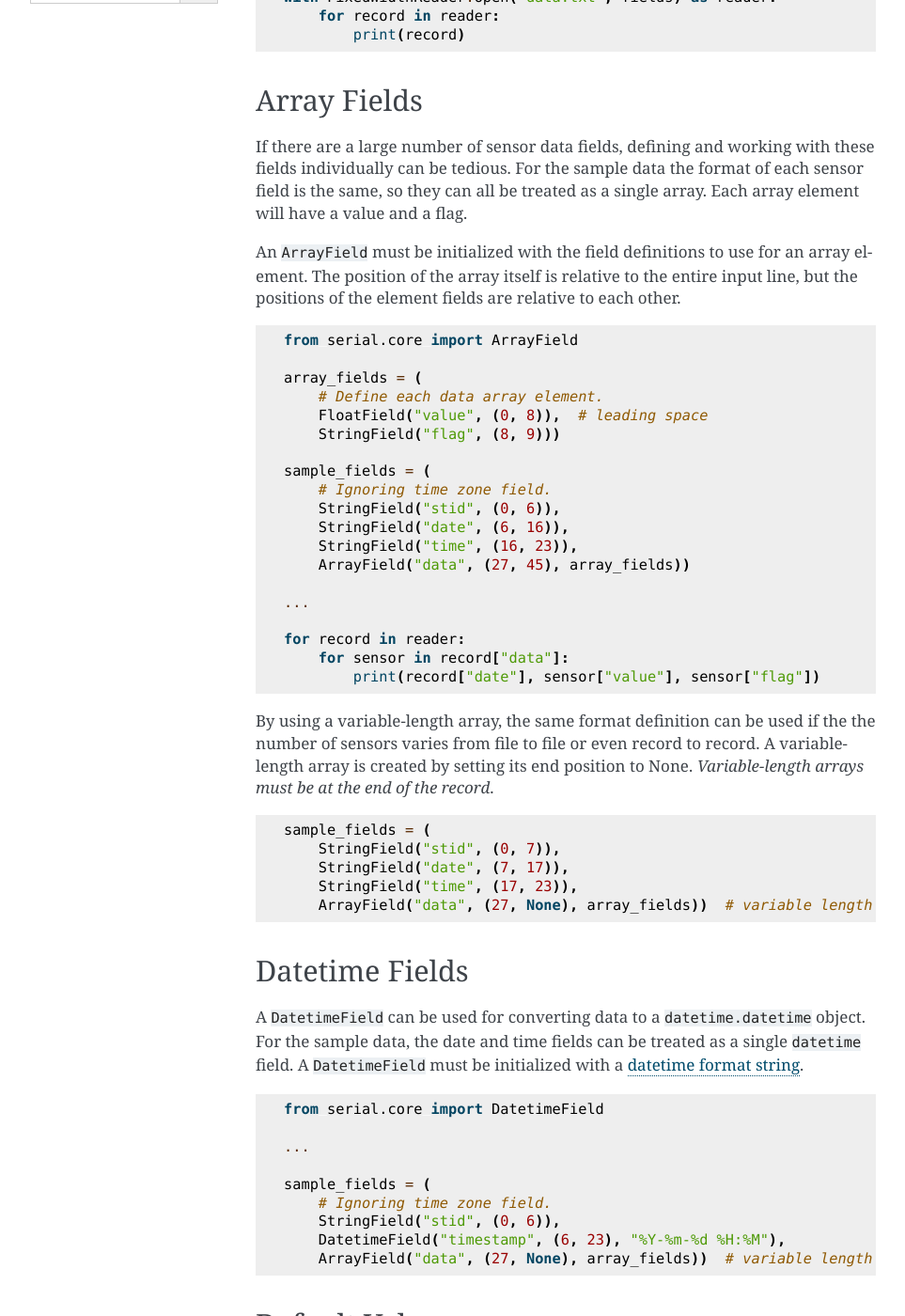
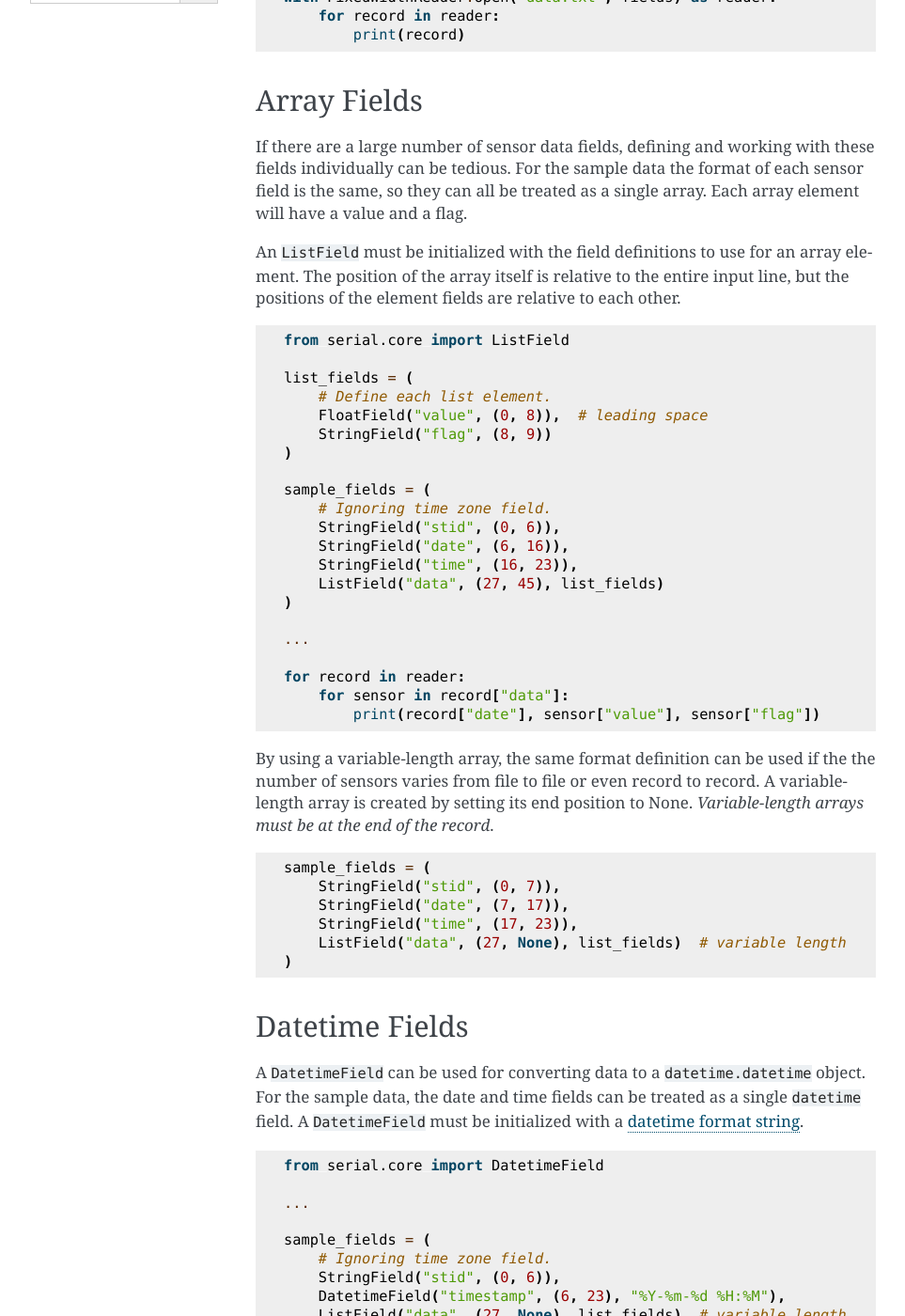
Before and after one commit to mdklatt/serial-python, a Sphinx documentation site: the page built from docs/tutorial.rst, in a window 1280 px wide and 1400 px high, scrolled down 881 px. Shown: the whole window at 94% size, without its empty margins (148-1111 px from the left). Built offline with Sphinx 7.4.7, drawn with Linux system fonts in a browser that asks for light colours; the version number is read from the project's files by our own code; some of the changed text lies outside the part shown.

Commit message:
Removed deprecated `ArrayField` class

```diff
--- a/docs/tutorial.rst
+++ b/docs/tutorial.rst
@@ -53,26 +53,28 @@ with these fields individually can be tedious. For the sample data the
 format of each sensor field is the same, so they can all be treated as a
 single array. Each array element will have a value and a flag.
 
-An ``ArrayField`` must be initialized with the field definitions to use
+An ``ListField`` must be initialized with the field definitions to use
 for an array element. The position of the array itself is relative to
 the entire input line, but the positions of the element fields are
 relative to each other.
 
 ..  code-block:: python
 
-    from serial.core import ArrayField
+    from serial.core import ListField
 
-    array_fields = (
-        # Define each data array element.
+    list_fields = (
+        # Define each list element.
         FloatField("value", (0, 8)),  # leading space
-        StringField("flag", (8, 9)))
+        StringField("flag", (8, 9))
+    )
 
     sample_fields = (
         # Ignoring time zone field.
         StringField("stid", (0, 6)),
         StringField("date", (6, 16)),
         StringField("time", (16, 23)),
-        ArrayField("data", (27, 45), array_fields))
+        ListField("data", (27, 45), list_fields)
+    )
 
     ...
 
@@ -91,7 +93,8 @@ to None. *Variable-length arrays must be at the end of the record*.
         StringField("stid", (0, 7)),
         StringField("date", (7, 17)),
         StringField("time", (17, 23)),
-        ArrayField("data", (27, None), array_fields))  # variable length
+        ListField("data", (27, None), list_fields)  # variable length
+    )
 
 Datetime Fields
 ---------------
@@ -112,7 +115,8 @@ string <http://docs.python.org/2/library/datetime.html#strftime-strptime-behavio
         # Ignoring time zone field.
         StringField("stid", (0, 6)),
         DatetimeField("timestamp", (6, 23), "%Y-%m-%d %H:%M"),
-        ArrayField("data", (27, None), array_fields))  # variable length
+        ListField("data", (27, None), list_fields)  # variable length
+    )
 
 Default Values
 --------------
@@ -123,9 +127,10 @@ that field (``None`` by default).
 
 ..  code-block:: python
 
-    array_fields = (
+    list_fields = (
         FloatField("value", (0, 8)),
-        StringField("flag", (8, 9), default="M"))  # replace blanks with M
+        StringField("flag", (8, 9), default="M")  # replace blanks with M
+    )
 
 Writing Data
 ============
@@ -144,21 +149,23 @@ defined for a given data format using one set of field definitions.
 
     from serial.core import FixedWidthWriter
 
-    array_fields = (
+    list_fields = (
         FloatField("value", (0, 8), "8.2f"),  # don't forget leading space
-        StringField("flag", (8, 9), "1s"))
+        StringField("flag", (8, 9), "1s")
+    )
 
     sample_fields = (
         # Output fields must be listed in sequential order.
         StringField("stid", (0, 6), "6s"),
         DatetimeField("timestamp", (6, 23), "%Y-%m-%d %H:%M"),
         StringField("timezone", (23, 27), "3s", default="UTC"),
-        ArrayField("data", (27, None), array_fields))
+        ListField("data", (27, None), list_fields)
+    )
 
     with open("data.txt", "r") as istream, open("copy.txt", "w") as ostream:
         # Copy "data.txt" to "copy.txt".
-        reader = FixedWidthReader(istream, array_fields)
-        writer = FixedWidthWriter(ostream, array_fields)
+        reader = FixedWidthReader(istream, list_fields)
+        writer = FixedWidthWriter(ostream, list_fields)
         for record in reader:
             # Write each record to the stream.
             writer.write(record)
@@ -198,7 +205,7 @@ Delimited Data
 The ``DelimitedReader`` and ``DelimitedWriter`` classes can be used for
 reading and writing delimited data, e.g. a CSV file.
 
-::
+.. code-block::
 
     340010,2012-02-01 00:00,UTC,-999.00,M,-999.00,S
     340010,2012-03-01 00:00,UTC,72.00,,1.23,A
@@ -214,15 +221,17 @@ optional for most field types because a width is not required.
     from serial.core import DelimitedReader
     from serial.core import DelimitedWriter
 
-    array_fields = (
+    list_fields = (
         FloatField("value", 0, ".2f"),  # don't need width
-        StringField("flag", 1))  # default format
+        StringField("flag", 1)  # default format
+    )
 
     sample_fields = (
         StringField("stid", 0),  # default format
         DatetimeField("timestamp", 1, "%Y-%m-%d %H:%M"),  # format required
         StringField("timezone", 2, default="UTC"),  # default format
-        ArrayField("data", (3, None), array_fields))  # variable length
+        ListField("data", (3, None), list_fields)  # variable length
+    )
 
     ...
 
@@ -440,7 +449,7 @@ them directly using the ``_class_filters`` attribute.
     """
     from serial.core import DelimitedReader
     from serial.core import DelimitedWriter
-    from serial.core import ArrayField
+    from serial.core import ListField
     from serial.core import ConstField
     from serial.core import FloatField
     from serial.core import StringField
@@ -449,9 +458,11 @@ them directly using the ``_class_filters`` attribute.
         StringField("stid", 0),
         DatetimeField("timestamp", 1, "%Y-%m-%d %H:%M"),
         ConstField("timezone", 2, "UTC"),
-        ArrayField("data", (3, None), (
+        ListField("data", (3, None), (
             FloatField("value", 0, ".2f"),
-            StringField("flag", 1))))
+            StringField("flag", 1))
+        )
+    )
 
     _DELIM = ","
 
```
Also changed, not shown: 2 other files.
